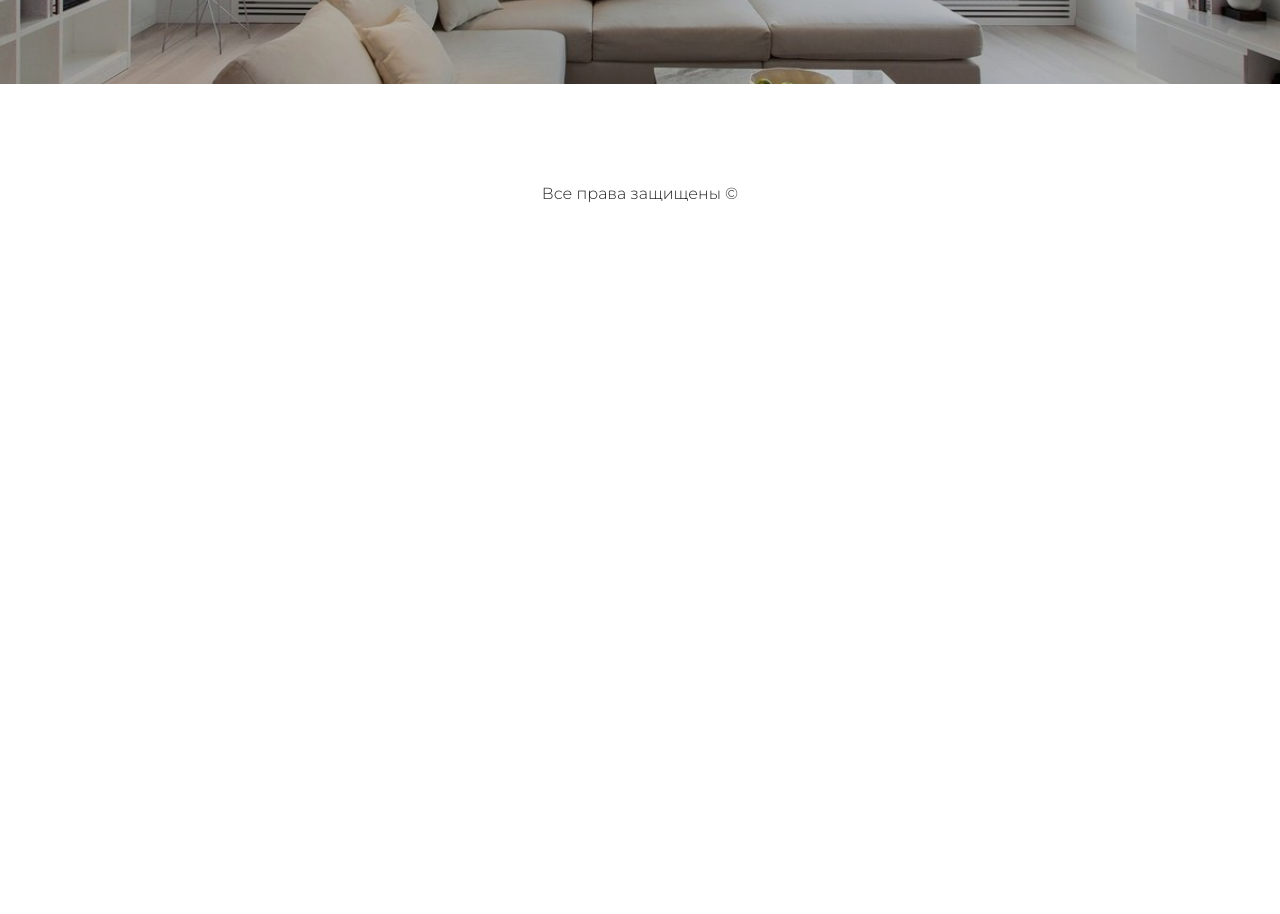
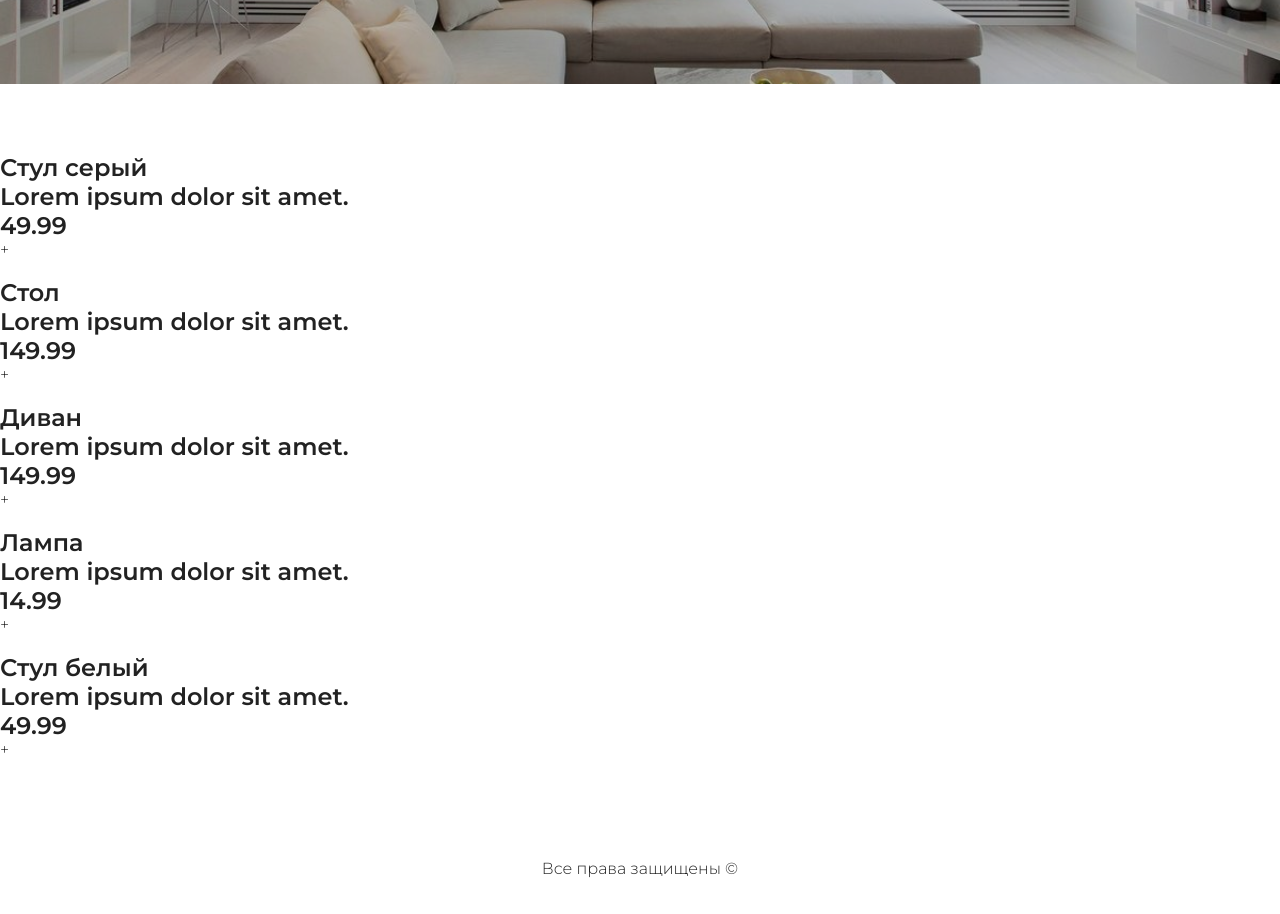
Before and after one commit to horoshopodumaj/shop_on_React, a React (Create React App) app in the folder shop/: page / in a window 1280 px wide. Shown: the part 540-1454 px from the top of the page. Before the commit the page ends 800 px from the top, so only its background shows below. Built offline with nearby package versions, Linux system fonts and the light colour scheme.

Commit message:
creating product cards

```diff
--- a/shop/src/App.js
+++ b/shop/src/App.js
@@ -1,6 +1,7 @@
 import React from "react";
 import Footer from "./components/Footer";
 import Header from "./components/Header";
+import Items from "./components/Items";
 
 class App extends React.Component {
     constructor(props) {
@@ -54,6 +55,7 @@ class App extends React.Component {
         return (
             <div className="wrapper">
                 <Header />
+                <Items items={this.state.items} />
                 <Footer />
             </div>
         );
--- /dev/null
+++ b/shop/src/components/Item.js
@@ -0,0 +1,17 @@
+import React, { Component } from "react";
+
+export class Item extends Component {
+    render() {
+        return (
+            <div className="item">
+                <img src={""} />
+                <h2>{this.props.item.title}</h2>
+                <h2>{this.props.item.desc}</h2>
+                <h2>{this.props.item.price}</h2>
+                <div className="add-to-cart">+</div>
+            </div>
+        );
+    }
+}
+
+export default Item;
--- /dev/null
+++ b/shop/src/components/Items.js
@@ -0,0 +1,16 @@
+import React, { Component } from "react";
+import Item from "./Item";
+
+export class Items extends Component {
+    render() {
+        return (
+            <main>
+                {this.props.items.map((item) => (
+                    <Item key={item.id} item={item} />
+                ))}
+            </main>
+        );
+    }
+}
+
+export default Items;
```
